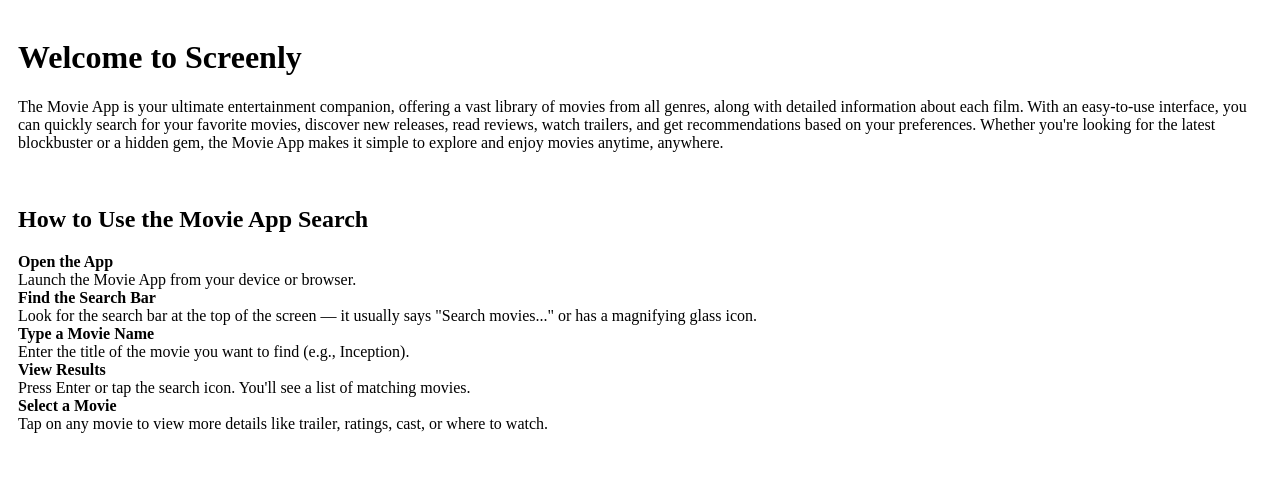
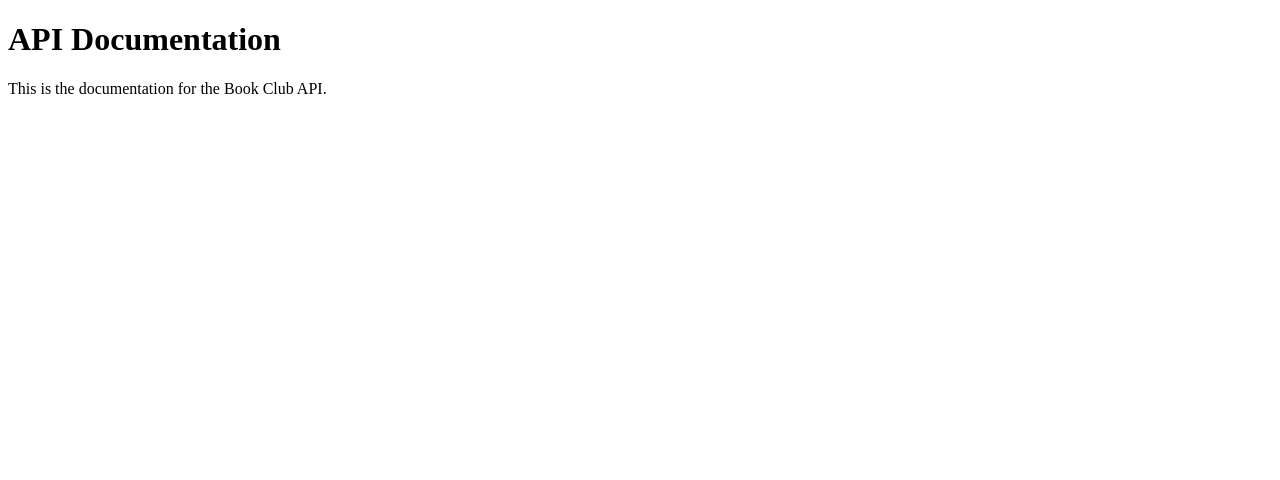
Before and after one commit to CreativeMarkus/movie_api, a website: page public/documentation.html in a window 1280 px wide. Drawn offline with Linux system fonts and the light colour scheme; files that its build step writes are made by us from their sources.

Commit message:
created the documentation file

```diff
--- a/public/documentation.html
+++ b/public/documentation.html
@@ -2,28 +2,10 @@
 <html lang="en">
 <head>
     <meta charset="UTF-8">
-    <title>Screenly</title>
-    <link rel="stylesheet" href="style.css">
+    <title>Book Club API Documentation</title>
 </head>
 <body>
-    <div class="box">
-        <h1>Welcome to Screenly</h1>
-        <p>The Movie App is your ultimate entertainment companion, offering a vast library of movies from all genres, along with detailed information about each film. With an easy-to-use interface, you can quickly search for your favorite movies, discover new releases, read reviews, watch trailers, and get recommendations based on your preferences. Whether you're looking for the latest blockbuster or a hidden gem, the Movie App makes it simple to explore and enjoy movies anytime, anywhere.</p> <br>
-   <h2>How to Use the Movie App Search</h2>
-        <b>Open the App</b><br>
-        Launch the Movie App from your device or browser. <br>
-
-        <b>Find the Search Bar</b><br>
-        Look for the search bar at the top of the screen — it usually says "Search movies..." or has a magnifying glass icon. <br>
-
-        <b>Type a Movie Name</b><br>
-        Enter the title of the movie you want to find (e.g., Inception). <br>
-
-        <b>View Results</b><br>
-        Press Enter or tap the search icon. You'll see a list of matching movies. <br>
-
-        <b>Select a Movie</b><br>
-        Tap on any movie to view more details like trailer, ratings, cast, or where to watch.</p> <br>
-    </div>
+    <h1>API Documentation</h1>
+    <p>This is the documentation for the Book Club API.</p>
 </body>
 </html>
```
